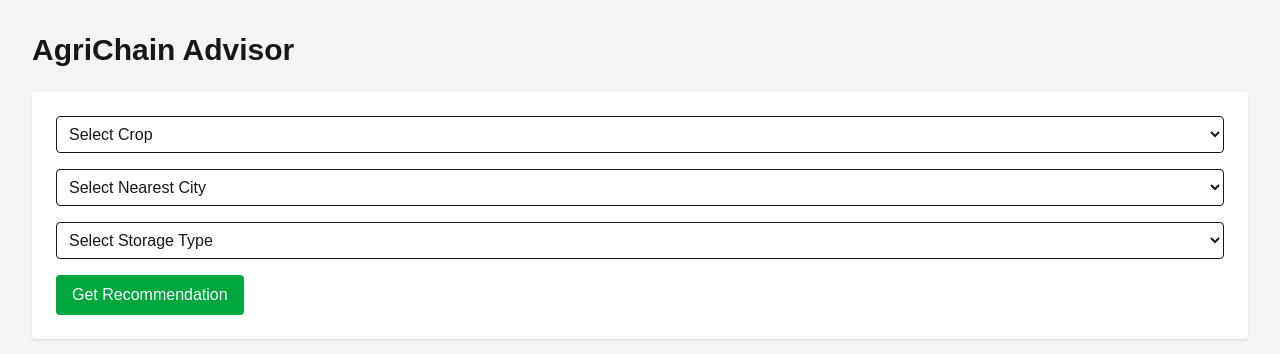
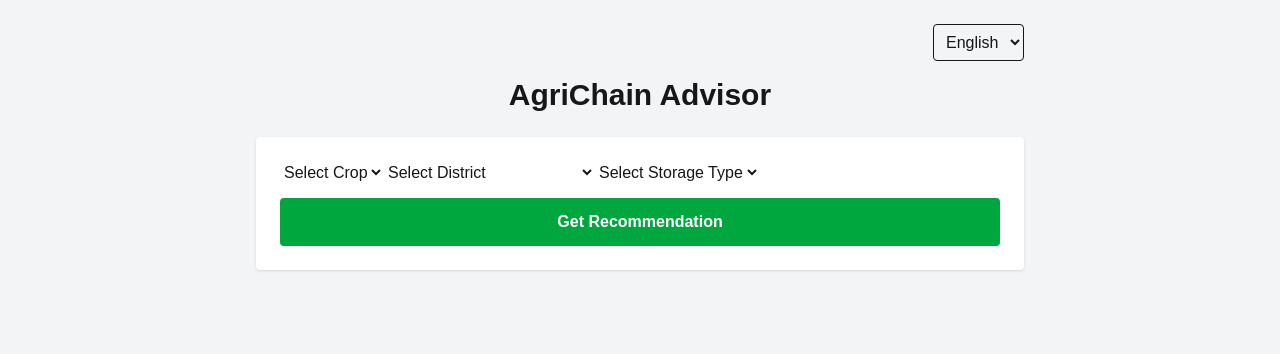
Before and after one commit to Vedantnawghare/ResolveAI, a Next.js app: page / in a window 1280 px wide. Shown: the top 354 px of the page. Built offline with nearby package versions, Linux system fonts and the light colour scheme.

Commit message:
Implemented multilingual farmer interface, improved advisory engine, harvest logic, transport calculation, and explanation transparency

```diff
--- a/app/page.tsx
+++ b/app/page.tsx
@@ -1,5 +1,4 @@
 "use client";
-import { BarChart, Bar, XAxis, YAxis, Tooltip, CartesianGrid, ResponsiveContainer } from "recharts";
 
 import { useState } from "react";
 
@@ -7,12 +6,141 @@ export default function Home() {
   const [formData, setFormData] = useState({
     crop: "",
     city: "",
-    soilQuality: "",
     storageType: "",
-    harvestDate: "",
   });
 
   const [result, setResult] = useState<any[]>([]);
+  const [language, setLanguage] = useState("en");
+
+  // ---------------- TRANSLATIONS ----------------
+
+  const translations: any = {
+    en: {
+      title: "AgriChain Advisor",
+      crop: "Select Crop",
+      city: "Select District",
+      storage: "Select Storage Type",
+      normal: "Normal Storage",
+      cold: "Cold Storage",
+      button: "Get Recommendation",
+      bestDecision: "Best Decision",
+      expectedProfit: "Expected Profit",
+      harvestAdvice: "Harvest Advice",
+      storageAdvice: "Storage Advice",
+      spoilageRisk: "Spoilage Risk",
+      transportCost: "Transport Cost",
+      predictedPrice: "Predicted Price",
+    },
+    hi: {
+      title: "एग्रीचेन सलाहकार",
+      crop: "फसल चुनें",
+      city: "जिला चुनें",
+      storage: "भंडारण चुनें",
+      normal: "सामान्य भंडारण",
+      cold: "कोल्ड स्टोरेज",
+      button: "सलाह प्राप्त करें",
+      bestDecision: "सबसे अच्छा निर्णय",
+      expectedProfit: "अनुमानित लाभ",
+      harvestAdvice: "कटाई सलाह",
+      storageAdvice: "भंडारण सलाह",
+      spoilageRisk: "खराब होने का जोखिम",
+      transportCost: "परिवहन लागत",
+      predictedPrice: "अनुमानित कीमत",
+    },
+    mr: {
+      title: "अ‍ॅग्रीचेन सल्लागार",
+      crop: "पीक निवडा",
+      city: "जिल्हा निवडा",
+      storage: "साठवण निवडा",
+      normal: "सामान्य साठवण",
+      cold: "कोल्ड स्टोरेज",
+      button: "शिफारस मिळवा",
+      bestDecision: "सर्वोत्तम निर्णय",
+      expectedProfit: "अपेक्षित नफा",
+      harvestAdvice: "कापणी सल्ला",
+      storageAdvice: "साठवण सल्ला",
+      spoilageRisk: "नुकसान जोखीम",
+      transportCost: "वाहतूक खर्च",
+      predictedPrice: "अंदाजे किंमत",
+    },
+  };
+
+  const t = translations[language];
+
+  // ---------------- CROP OPTIONS ----------------
+
+  const cropOptions: any = {
+    Cotton: { en: "Cotton", hi: "कपास", mr: "कापूस" },
+    Tomato: { en: "Tomato", hi: "टमाटर", mr: "टोमॅटो" },
+    Onion: { en: "Onion", hi: "प्याज", mr: "कांदा" },
+    Wheat: { en: "Wheat", hi: "गेहूं", mr: "गहू" },
+    Rice: { en: "Rice", hi: "चावल", mr: "तांदूळ" },
+    Soybean: { en: "Soybean", hi: "सोयाबीन", mr: "सोयाबीन" },
+    Maize: { en: "Maize", hi: "मक्का", mr: "मका" },
+    Sugarcane: { en: "Sugarcane", hi: "गन्ना", mr: "ऊस" },
+    "Tur Dal": { en: "Tur Dal", hi: "अरहर दाल", mr: "तूर डाळ" },
+    Chana: { en: "Chana", hi: "चना", mr: "हरभरा" },
+  };
+
+  // ---------------- CITY OPTIONS ----------------
+
+  const cityOptions: any = {
+    Nagpur: { en: "Nagpur", hi: "नागपुर", mr: "नागपूर" },
+    Pune: { en: "Pune", hi: "पुणे", mr: "पुणे" },
+    Mumbai: { en: "Mumbai", hi: "मुंबई", mr: "मुंबई" },
+    Nashik: { en: "Nashik", hi: "नासिक", mr: "नाशिक" },
+    Kolhapur: { en: "Kolhapur", hi: "कोल्हापुर", mr: "कोल्हापूर" },
+    Amarawati: { en: "Amarawati", hi: "अमरावती", mr: "अमरावती" },
+    Jalgaon: { en: "Jalgaon", hi: "जलगांव", mr: "जळगाव" },
+    Nanded: { en: "Nanded", hi: "नांदेड़", mr: "नांदेड" },
+    Sholapur: { en: "Sholapur", hi: "सोलापुर", mr: "सोलापूर" },
+    "Chattrapati Sambhajinagar": {
+      en: "Chattrapati Sambhajinagar",
+      hi: "छत्रपति संभाजीनगर",
+      mr: "छत्रपती संभाजीनगर",
+    },
+  };
+
+  // ---------------- TRANSLATE ADVICE ----------------
+
+  const translateAdvice = (text: string) => {
+    if (language === "en") return text;
+
+    const adviceMap: any = {
+      "Harvest now due to high humidity risk.": {
+        hi: "उच्च आर्द्रता के कारण तुरंत कटाई करें।",
+        mr: "जास्त आर्द्रतेमुळे तात्काळ कापणी करा.",
+      },
+      "Prices rising. Wait for better rate.": {
+        hi: "कीमत बढ़ रही है। कुछ दिन इंतजार करें।",
+        mr: "दर वाढत आहेत. थोडे दिवस थांबा.",
+      },
+      "Prices falling. Sell quickly.": {
+        hi: "कीमत गिर रही है। तुरंत बेचें।",
+        mr: "दर कमी होत आहेत. लगेच विक्री करा.",
+      },
+      "Market stable.": {
+        hi: "बाजार स्थिर है।",
+        mr: "बाजार स्थिर आहे.",
+      },
+      "High spoilage risk. Use cold storage or sell locally.": {
+        hi: "खराब होने का जोखिम अधिक है। कोल्ड स्टोरेज का उपयोग करें।",
+        mr: "नुकसान जास्त आहे. कोल्ड स्टोरेज वापरा.",
+      },
+      "Moderate risk. Reduce delay in transport.": {
+        hi: "मध्यम जोखिम। परिवहन में देरी न करें।",
+        mr: "मध्यम जोखीम. वाहतूक उशीर करू नका.",
+      },
+      "Low spoilage risk. Normal storage acceptable.": {
+        hi: "कम जोखिम। सामान्य भंडारण ठीक है।",
+        mr: "कमी जोखीम. सामान्य साठवण चालेल.",
+      },
+    };
+
+    return adviceMap[text]?.[language] || text;
+  };
+
+  // ---------------- HANDLERS ----------------
 
   const handleChange = (e: any) => {
     setFormData({ ...formData, [e.target.name]: e.target.value });
@@ -20,98 +148,125 @@ export default function Home() {
 
   const handleSubmit = async (e: any) => {
     e.preventDefault();
+
     const res = await fetch("/api/recommend", {
       method: "POST",
       headers: { "Content-Type": "application/json" },
       body: JSON.stringify(formData),
     });
+
     const data = await res.json();
     setResult(data);
   };
 
   return (
-    <div className="min-h-screen bg-gray-100 p-8">
-      <h1 className="text-3xl font-bold mb-6">AgriChain Advisor</h1>
+    <div className="min-h-screen bg-gray-100 p-6">
+      <div className="max-w-3xl mx-auto">
 
-      <form onSubmit={handleSubmit} className="space-y-4 bg-white p-6 rounded shadow">
+        {/* Language Toggle */}
+        <div className="flex justify-end mb-4">
           <select
-  name="crop"
-  onChange={handleChange}
-  className="w-full p-2 border rounded"
+            value={language}
+            onChange={(e) => setLanguage(e.target.value)}
+            className="border p-2 rounded"
           >
-  <option value="">Select Crop</option>
-  <option value="Cotton">Cotton</option>
-  <option value="Tomato">Tomato</option>
-  <option value="Onion">Onion</option>
-  <option value="Wheat">Wheat</option>
-  <option value="Rice">Rice</option>
-  <option value="Soybean">Soybean</option>
-  <option value="Sugarcane">Sugarcane</option>
-  <option value="Maize">Maize</option>
-  <option value="Tur Dal">Tur Dal</option>
-  <option value="Chana">Chana</option>
+            <option value="en">English</option>
+            <option value="hi">हिंदी</option>
+            <option value="mr">मराठी</option>
           </select>
-        <select
-  name="city"
-  onChange={handleChange}
-  className="w-full p-2 border rounded"
+        </div>
+
+        <h1 className="text-3xl font-bold mb-6 text-center">
+          {t.title}
+        </h1>
+
+        {/* Form */}
+        <form
+          onSubmit={handleSubmit}
+          className="bg-white p-6 rounded shadow space-y-4"
         >
-  <option value="">Select Nearest City</option>
-  <option value="Mumbai">Mumbai</option>
-  <option value="Pune">Pune</option>
-  <option value="Nagpur">Nagpur</option>
-  <option value="Nashik">Nashik</option>
-  <option value="Kolhapur">Kolhapur</option>
-  <option value="Aurangabad">Aurangabad</option>
-  <option value="Solapur">Solapur</option>
-  <option value="Amravati">Amravati</option>
-  <option value="Nanded">Nanded</option>
-  <option value="Jalgaon">Jalgaon</option>
-</select>
-        {/* <input name="soilQuality" placeholder="Soil Quality (1-10)" onChange={handleChange} className="w-full p-2 border rounded" /> */}
-        <select name="storageType" onChange={handleChange} className="w-full p-2 border rounded">
-          <option value="">Select Storage Type</option>
-          <option value="cold">Cold Storage</option>
-          <option value="normal">Normal Storage</option>
+          <select name="crop" onChange={handleChange} required>
+            <option value="">{t.crop}</option>
+            {Object.keys(cropOptions).map((key) => (
+              <option key={key} value={key}>
+                {cropOptions[key][language]}
+              </option>
+            ))}
           </select>
 
+          <select name="city" onChange={handleChange} required>
+            <option value="">{t.city}</option>
+            {Object.keys(cityOptions).map((key) => (
+              <option key={key} value={key}>
+                {cityOptions[key][language]}
+              </option>
+            ))}
+          </select>
 
-        <button type="submit" className="bg-green-600 text-white px-4 py-2 rounded">
-          Get Recommendation
+          <select name="storageType" onChange={handleChange} required>
+            <option value="">{t.storage}</option>
+            <option value="normal">{t.normal}</option>
+            <option value="cold">{t.cold}</option>
+          </select>
+
+          <button
+            type="submit"
+            className="w-full bg-green-600 text-white p-3 rounded font-semibold"
+          >
+            {t.button}
           </button>
         </form>
 
-      {result.length > 0 && result.map((item: any, index: number) => (
-  <div key={index} className="mt-4 bg-white p-6 rounded shadow">
-    <h2 className="text-lg font-semibold">Option {index + 1}</h2>
-    <p><strong>Mandi:</strong> {item.mandi}</p>
-    <p><strong>Predicted Price:</strong> ₹{item.predictedPrice}</p>
-    <p><strong>Net Profit:</strong> ₹{item.netProfit}</p>
-    <p><strong>Spoilage Risk:</strong> {item.spoilageRisk}</p>
-    <p className="mt-2 text-sm text-gray-700 whitespace-pre-line">
-  {item.explanation}
+        {/* Results */}
+        {result.length > 0 && (
+          <div className="mt-8 space-y-6">
+            {result.map((item: any, index: number) => (
+              <div key={index} className="bg-white p-6 rounded shadow">
+                {index === 0 && (
+                  <div className="mb-4 p-4 bg-green-100 rounded">
+                    <h2 className="text-xl font-bold text-green-800">
+                      {t.bestDecision}
+                    </h2>
+                    <p className="text-lg">
+                      {cityOptions[item.mandi]?.[language] || item.mandi}
                     </p>
-    <p><strong>Transport Cost:</strong> ₹{item.transportCost}</p>
-    <p><strong>Harvest Window:</strong> {item.harvestWindow}</p>
-<p><strong>Harvest Advice:</strong> {item.harvestAdvice}</p>
-  </div>
-
-))}
-{result.length > 0 && (
-  <div className="mt-8 bg-white p-6 rounded shadow">
-    <h2 className="text-lg font-semibold mb-4">Profit Comparison</h2>
-    <ResponsiveContainer width="100%" height={300}>
-      <BarChart data={result}>
-        <CartesianGrid strokeDasharray="3 3" />
-        <XAxis dataKey="mandi" />
-        <YAxis />
-        <Tooltip />
-        <Bar dataKey="netProfit" />
-      </BarChart>
-    </ResponsiveContainer>
                   </div>
                 )}
 
+                <p>
+                  <strong>{t.expectedProfit}:</strong> ₹{item.netProfit}
+                </p>
+
+                <p>
+                  <strong>{t.predictedPrice}:</strong> ₹{item.predictedPrice}
+                </p>
+
+                <p>
+                  <strong>{t.transportCost}:</strong> ₹{item.transportCost}
+                </p>
+
+                <p>
+                  <strong>{t.spoilageRisk}:</strong> {item.spoilageRisk}
+                </p>
+
+                <p>
+                  <strong>{t.harvestAdvice}:</strong>{" "}
+                  {translateAdvice(item.harvestAdvice)}
+                </p>
+
+                <p>
+                  <strong>{t.storageAdvice}:</strong>{" "}
+                  {translateAdvice(item.preservationAdvice)}
+                </p>
+
+                <p className="mt-2 text-gray-600 text-sm">
+                  {item.explanation}
+                </p>
+              </div>
+            ))}
+          </div>
+        )}
+      </div>
     </div>
   );
 }
```
Also changed, not shown: app/api/recommend/route.ts (+5 -5 lines). Lines whose indentation alone changed are shown as unchanged.
